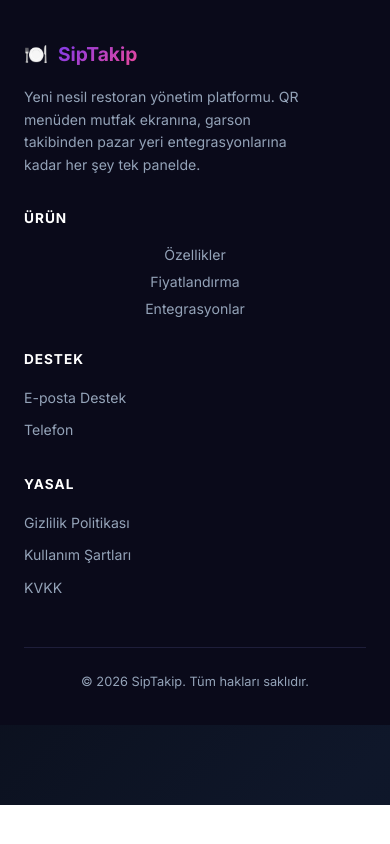
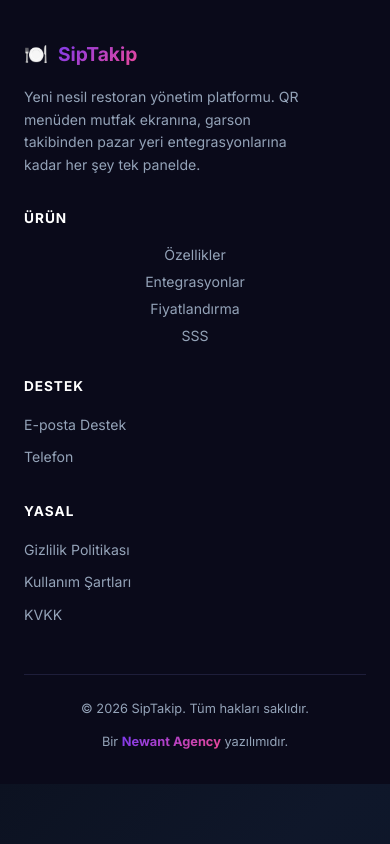
Before and after one commit to erdimyarenboz/restorantakip, a React (Vite) app: page / in a window 390 px wide. Shown: the part 8769-9613 px from the top of the page. Before the commit the page ends 9574 px from the top, so only its background shows below. Built offline with nearby package versions, Linux system fonts and the light colour scheme; no server answers.

Commit message:
fix: footer links order, SSS link, phone number, Newant Agency signature

```diff
--- a/src/pages/LandingPage.tsx
+++ b/src/pages/LandingPage.tsx
@@ -353,15 +353,16 @@ export default function LandingPage() {
                         <h4 className={styles.footerTitle}>Ürün</h4>
                         <div className={styles.footerLinks}>
                             <button className={styles.footerLink} onClick={() => scrollTo('features')}>Özellikler</button>
+                            <button className={styles.footerLink} onClick={() => scrollTo('integrations')}>Entegrasyonlar</button>
                             <button className={styles.footerLink} onClick={() => scrollTo('pricing')}>Fiyatlandırma</button>
-                            <button className={styles.footerLink} onClick={() => scrollTo('integrations')}>Entegrasyonlar</button>
+                            <button className={styles.footerLink} onClick={() => scrollTo('faq')}>SSS</button>
                         </div>
                     </div>
                     <div>
                         <h4 className={styles.footerTitle}>Destek</h4>
                         <div className={styles.footerLinks}>
                             <a href="mailto:destek@siptakip.com" className={styles.footerLink}>E-posta Destek</a>
-                            <a href="tel:+905001234567" className={styles.footerLink}>Telefon</a>
+                            <a href="tel:+905077605747" className={styles.footerLink}>Telefon</a>
                         </div>
                     </div>
                     <div>
@@ -375,6 +376,7 @@ export default function LandingPage() {
                 </div>
                 <div className={styles.footerBottom}>
                     <p className={styles.footerCopy}>© 2026 SipTakip. Tüm hakları saklıdır.</p>
+                    <p className={styles.footerAgency}>Bir <strong>Newant Agency</strong> yazılımıdır.</p>
                 </div>
             </footer>
 
--- a/src/styles/LandingPage.module.css
+++ b/src/styles/LandingPage.module.css
@@ -681,6 +681,19 @@
     color: var(--landing-text-muted);
 }
 
+.footerAgency {
+    font-size: 0.8rem;
+    color: var(--landing-text-muted);
+}
+
+.footerAgency strong {
+    background: var(--landing-gradient);
+    -webkit-background-clip: text;
+    -webkit-text-fill-color: transparent;
+    background-clip: text;
+    font-weight: 700;
+}
+
 /* ─── Responsive ─── */
 @media (max-width: 900px) {
     .heroTitle {
```
